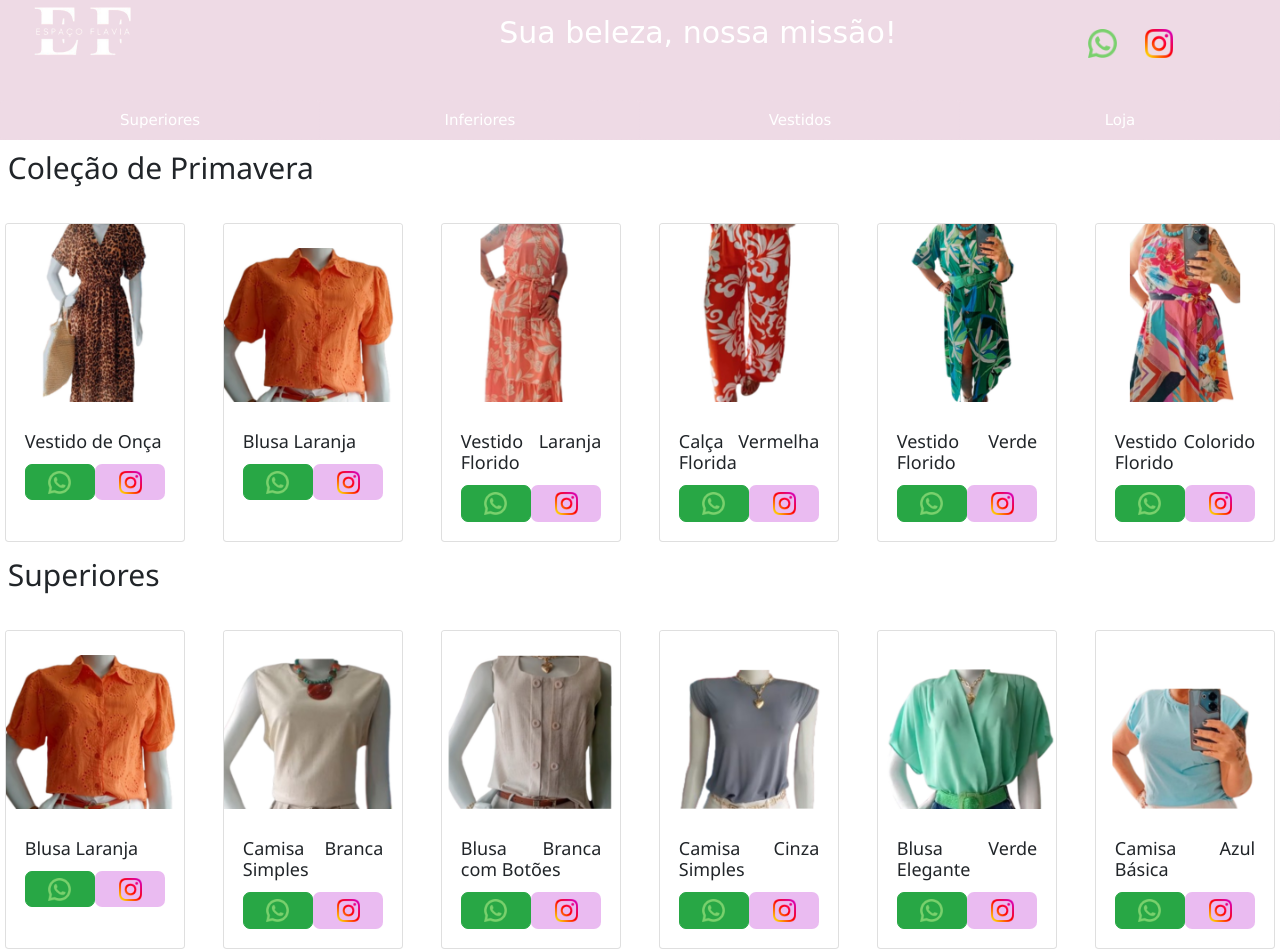
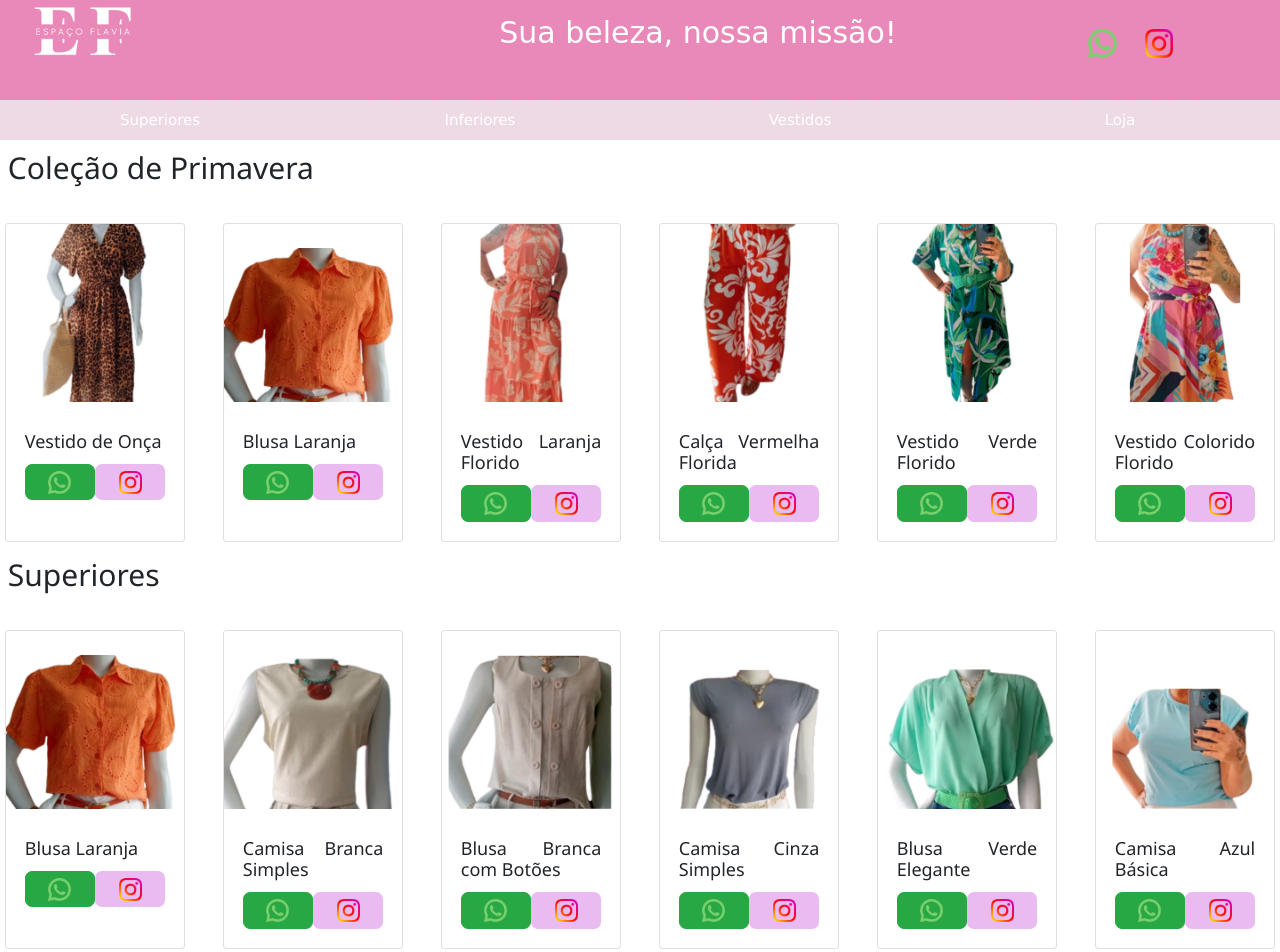
Before and after one commit to espacoflavia/espacoflavia.github.io, a plain HTML site: page index.html in a window 1280 px wide. Shown: the top 952 px of the page. Drawn offline with nearby package versions, Linux system fonts and the light colour scheme.

Commit message:
Atualizar o home.css

```diff
--- a/home.css
+++ b/home.css
@@ -1,5 +1,5 @@
 header {
-  background-color: #eedae5;
+  background-color: #E989B9;
   height: 100px;
 }
 a {
```
